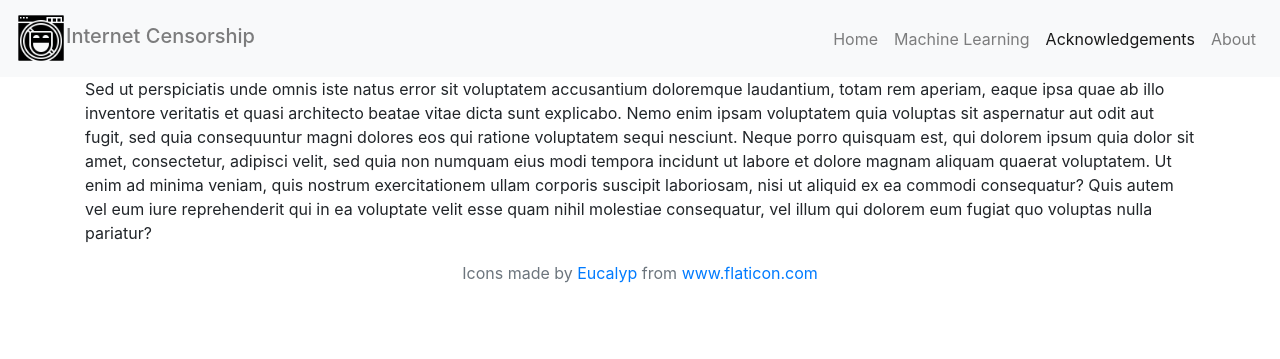
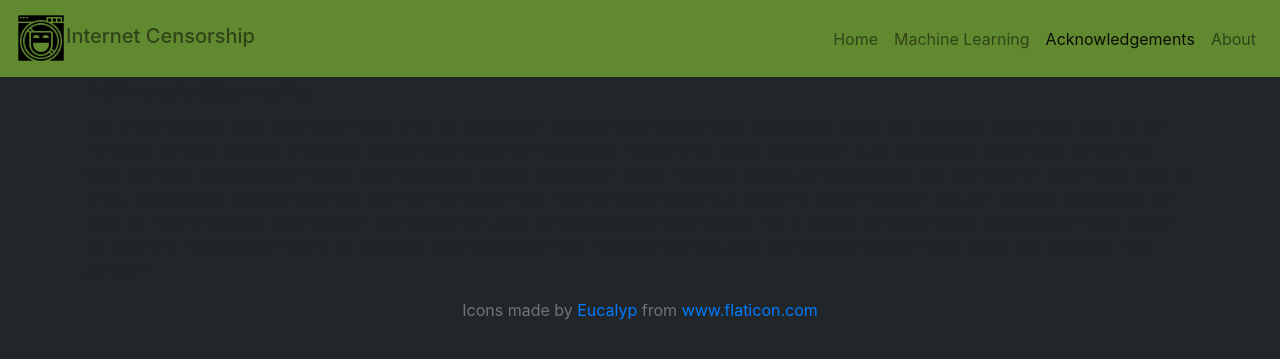
Before and after one commit to clemiblac/Crime_in_DC, a Flask app: page /acknowledgements in a window 1280 px wide. Shown: the top 359 px of the page. Run offline with Flask 2, Linux system fonts and the light colour scheme; some libraries are stand-ins or nearby versions.

Commit message:
colors added

```diff
--- a/app.py
+++ b/app.py
@@ -70,6 +70,18 @@
     results_json=results.to_json(orient='records')
     return results_json
 
+@app.route("/morocco_half_year")
+def morocco_half_year():
+    results=pd.read_sql('SELECT * FROM morocco',engine)
+    results_json=results.to_json(orient='records')
+    return results_json
+
+@app.route("/venezuela_half_year")
+def venezuala_half_year():
+    results=pd.read_sql('SELECT * FROM venezuela',engine)
+    results_json=results.to_json(orient='records')
+    return results_json
+
 
 
 if __name__ == "__main__":
--- a/static/css/style.css
+++ b/static/css/style.css
@@ -2,15 +2,20 @@
 /*Beginning of styles that affect all pages*/
 
 /*Navigation bar*/
-nav{
-    background-color:red;
+
+.navbar-custom {
+    background-color: #61892F;
+}
+body{
+    background-color:#222629;
 };
 
 .navbar-brand .navbar-text{
-    color:black;
+    color:#e85a4f;
 };
 
-/*End of styles that affet all pages*/
+
+/*End of styles that affect all pages*/
 
 
 /* Beginning of Card on about page */
--- a/templates/about.html
+++ b/templates/about.html
@@ -17,7 +17,7 @@
     </head>
 
     <body>
-      <nav class="navbar navbar-expand-lg navbar-light bg-light">
+      <nav class="navbar navbar-expand-lg navbar-light navbar-custom">
 
         <a class="navbar-brand" href="#">
           <img src="../static/censor.png" width='50' height='50'><h5 class ="navbar-text">Internet Censorship</h5></a>
--- a/templates/acknowledgements.html
+++ b/templates/acknowledgements.html
@@ -17,7 +17,7 @@
     </head>
 
     <body>
-      <nav class="navbar navbar-expand-lg navbar-light bg-light">
+      <nav class="navbar navbar-expand-lg navbar-light navbar-custom">
 
         <a class="navbar-brand" href="#">
           <img src="../static/censor.png" width='50' height='50'><h5 class ="navbar-text">Internet Censorship</h5></a>
@@ -37,7 +37,7 @@
       </nav>
 
       <div class="container">
-
+      <h4>Acknowledgements</h4>
       <p>Sed ut perspiciatis unde omnis iste natus error sit voluptatem accusantium doloremque laudantium, totam rem aperiam,
          eaque ipsa quae ab illo inventore veritatis et quasi architecto beatae vitae dicta sunt explicabo. Nemo enim ipsam
          voluptatem quia voluptas sit aspernatur aut odit aut fugit, sed quia consequuntur magni dolores eos qui ratione
--- a/templates/index.html
+++ b/templates/index.html
@@ -28,10 +28,12 @@
         <title>Internet Censorship Home</title>
         <link rel="shortcut icon" type="image/x-icon" href="../static/censor.png">
 
+
+
     </head>
 
     <body>
-        <nav class="navbar navbar-expand-lg navbar-light bg-light">
+        <nav class="navbar navbar-expand-lg navbar-dark navbar-custom">
             <a class="navbar-brand" href="#">
                 <img src="../static/censor.png" width='50' height='50'><h5 class ="navbar-text">Internet Censorship</h5>
              </a>
@@ -55,7 +57,7 @@
         <div class="container">
             <!--First Row-->
             <div class="row">
-                <div class="col" id="hee" ><h6> </h6></div>
+                <div class="col" id="empty-div" ><h6> </h6></div>
             </div>
             <!--End of First Row-->
             <!--Drop down-->
--- a/templates/machine_learning.html
+++ b/templates/machine_learning.html
@@ -17,7 +17,7 @@
     </head>
 
     <body>
-      <nav class="navbar navbar-expand-lg navbar-light bg-light">
+      <nav class="navbar navbar-expand-lg navbar-light navbar-custom">
 
         <a class="navbar-brand" href="#">
           <img src="../static/censor.png" width='50' height='50'><h5 class ="navbar-text">Internet Censorship</h5></a>
```
